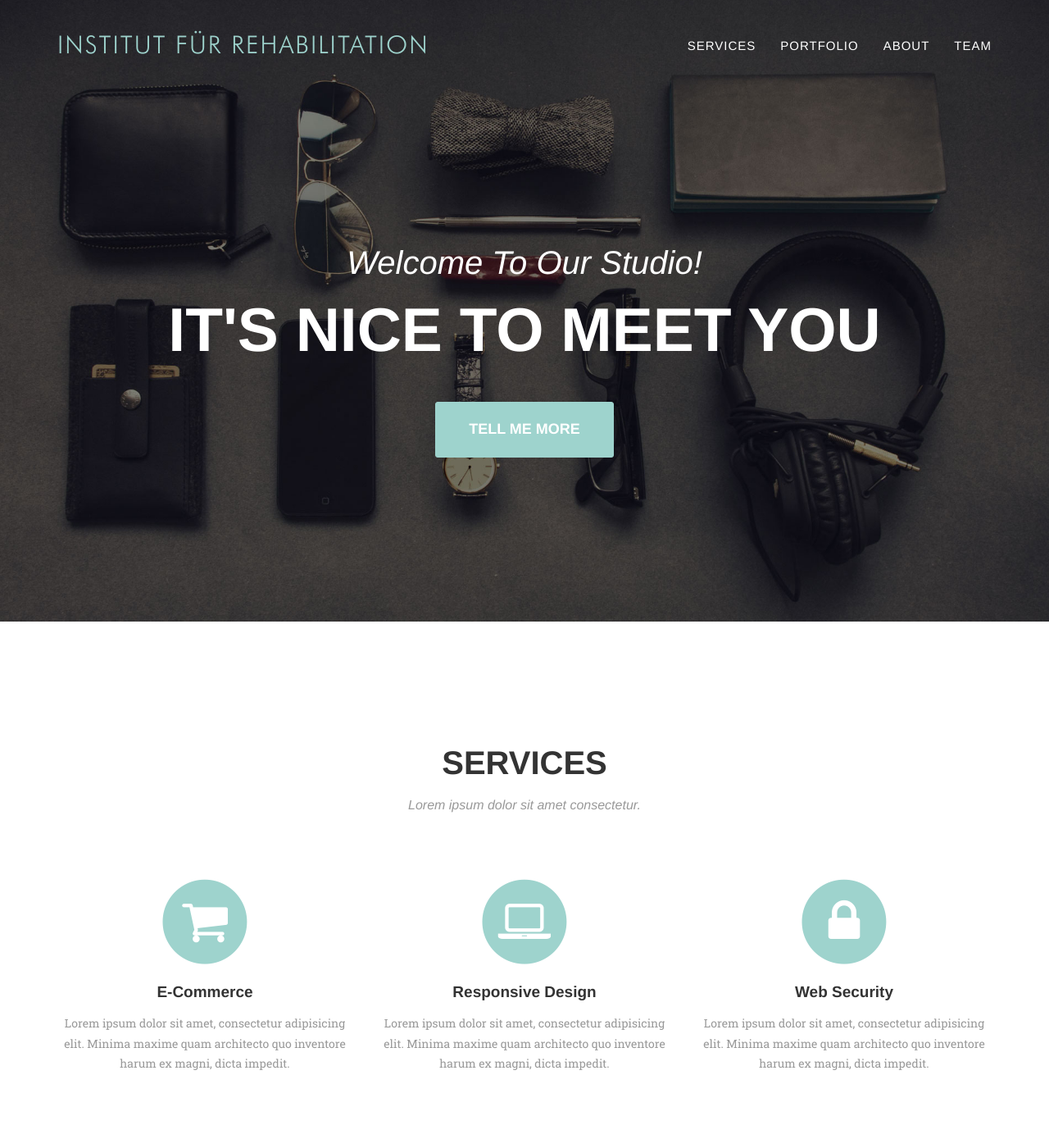
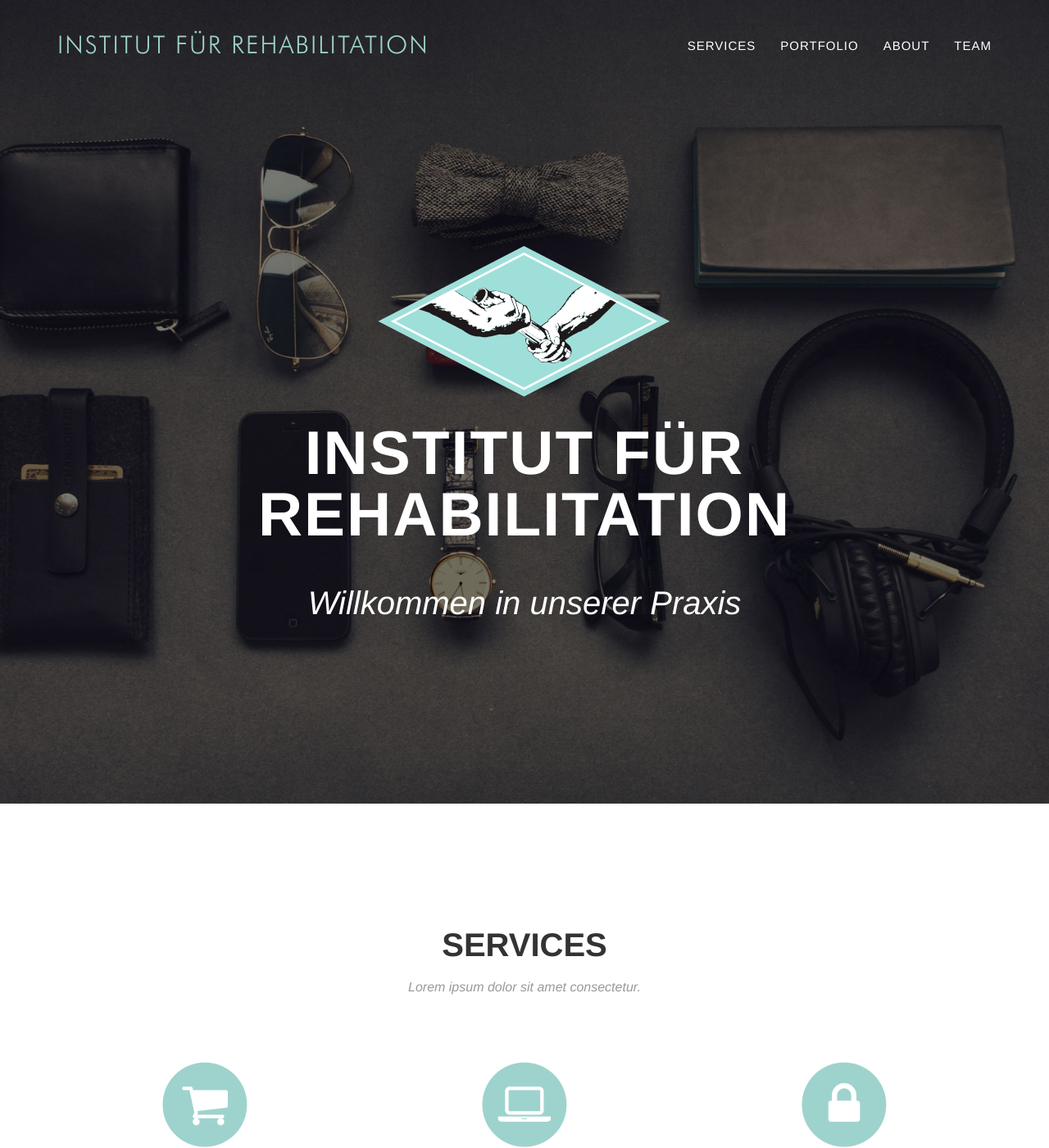
Before and after one commit to instreha/instreha.github.io, a Jekyll site: the page built from index.html, in a window 1280 px wide and 1400 px high. Shown: the whole window at 82% size. Built offline with Jekyll 4.4.1, drawn with Linux system fonts in a browser that asks for light colours; some web fonts are replaced.

Commit message:
Add logo to top of page

```diff
--- a/_includes/header.html
+++ b/_includes/header.html
@@ -41,9 +41,14 @@
     <header>
         <div class="container">
             <div class="intro-text">
+                <!--
                 <div class="intro-lead-in">Welcome To Our Studio!</div>
                 <div class="intro-heading">It's Nice To Meet You</div>
                 <a href="#services" class="page-scroll btn btn-xl">Tell Me More</a>
+                -->
+                <img src="img/logos/instreha.png" />
+                <div class="intro-heading">Institut für Rehabilitation</div>
+                <div class="intro-lead-in">Willkommen in unserer Praxis</div>
             </div>
         </div>
     </header>
--- a/css/style.css
+++ b/css/style.css
@@ -289,8 +289,12 @@ header {
 }
 
 header .intro-text {
-  padding-top: 100px;
-  padding-bottom: 50px;
+  padding-top: 30px;
+  padding-bottom: 30px;
+}
+
+header .intro-text img {
+  margin-bottom: 30px;
 }
 
 header .intro-text .intro-lead-in {
@@ -305,6 +309,7 @@ header .intro-text .intro-heading {
   margin-bottom: 25px;
   text-transform: uppercase;
   font-family: {{ site.data.template.font.primary }};
+  letter-spacing: 2px;
   font-size: 50px;
   font-weight: 700;
   line-height: 50px;
```
